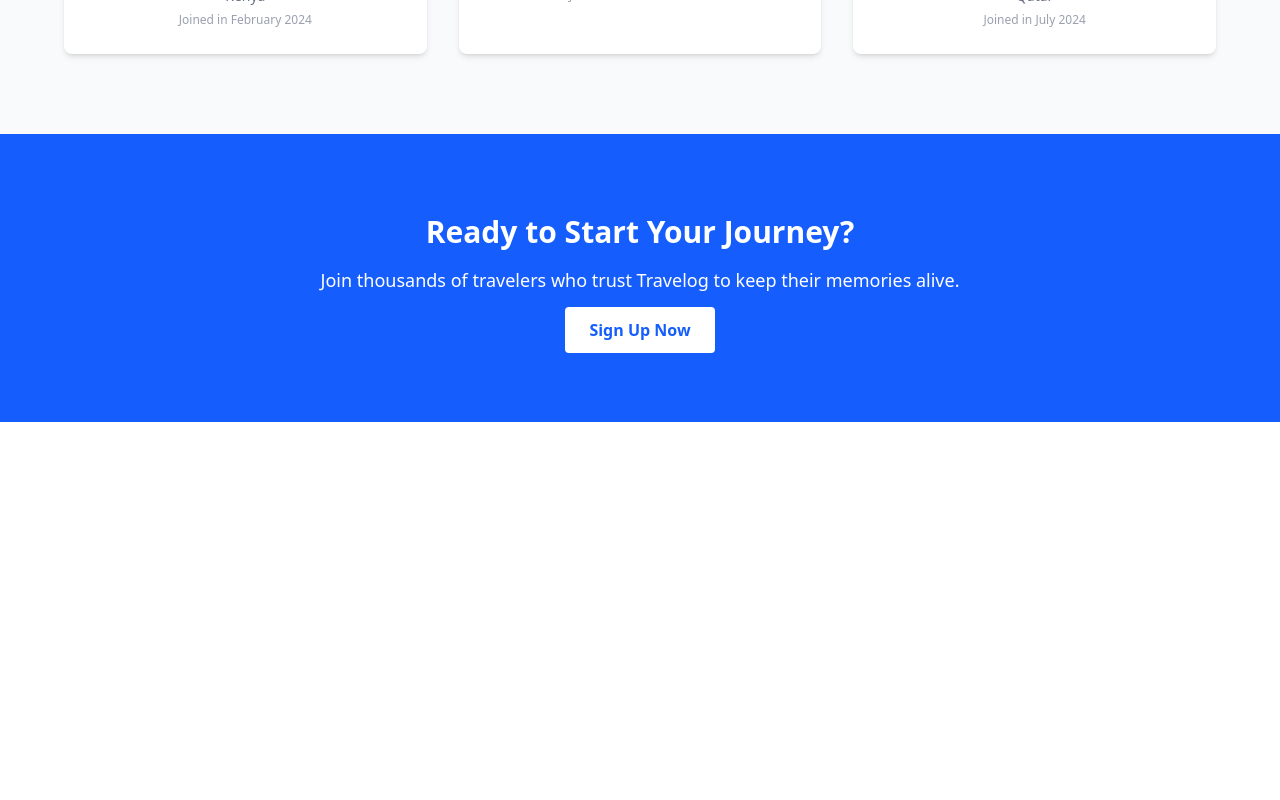
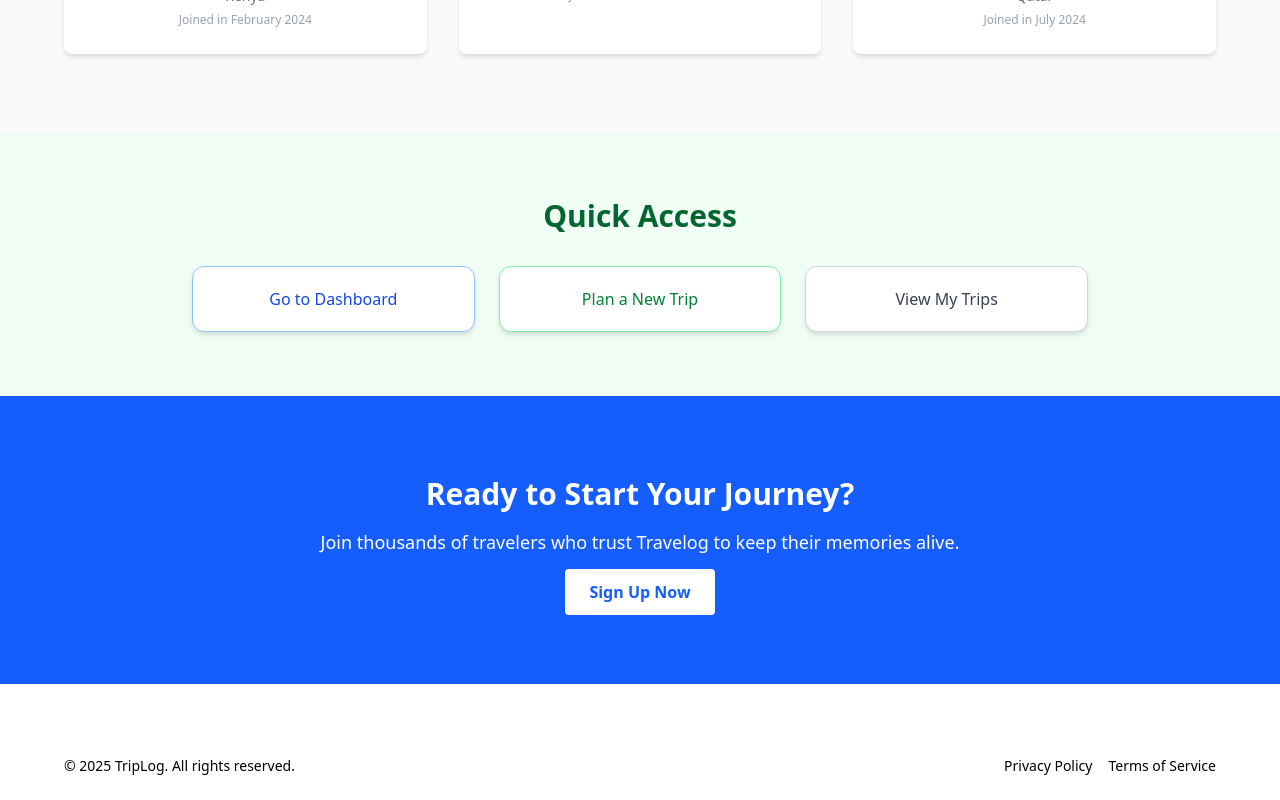
Before and after one commit to Ezekiel-Lokeru/Traveller-logs, a React (Vite) app in the folder client/: page / in a window 1280 px wide. Shown: the part 1634-2434 px from the top of the page. Before the commit the page ends 2056 px from the top, so only its background shows below. Built offline with nearby package versions, Linux system fonts and the light colour scheme.

Commit message:
Homepage updated

```diff
--- /dev/null
+++ b/client/src/components/Footer.jsx
@@ -0,0 +1,25 @@
+const Footer = () => {
+  return (
+    <footer className="bg-secondary text-black py-6 px-4 mt-12">
+      <div className="max-w-6xl mx-auto flex flex-col md:flex-row justify-between items-center">
+        <p className="text-sm">&copy; {new Date().getFullYear()} TripLog. All rights reserved.</p>
+        <div className="flex space-x-4 mt-2 md:mt-0">
+          <a
+            href="#"
+            className="hover:underline text-sm"
+          >
+            Privacy Policy
+          </a>
+          <a
+            href="#"
+            className="hover:underline text-sm"
+          >
+            Terms of Service
+          </a>
+        </div>
+      </div>
+    </footer>
+  );
+};
+
+export default Footer;
--- a/client/src/components/Navbar.jsx
+++ b/client/src/components/Navbar.jsx
@@ -23,6 +23,7 @@
           </>
         ) : (
           <>
+            <Link to="/" className="not-only-of-type:text-xl font-bold hover:text-blue-600">Home</Link>
             <Link to="/register" className="text-xl font-bold hover:text-blue-600">Register</Link>
             <Link to="/login" className="text-xl font-bold hover:text-blue-600">Login</Link>
           </>
--- a/client/src/pages/HomePage.jsx
+++ b/client/src/pages/HomePage.jsx
@@ -1,6 +1,7 @@
-import { Link } from "react-router-dom";
+import { Link, useNavigate } from "react-router-dom";
 // eslint-disable-next-line no-unused-vars
 import { motion } from "framer-motion";
+import Footer from "../components/Footer";
 
 // Animation variants
 const fadeUp = {
@@ -17,6 +18,8 @@
 };
 
 const HomePage = () => {
+  const navigate = useNavigate();
+
   return (
     <div className="font-sans text-gray-800">
       {/* Hero Section */}
@@ -151,6 +154,54 @@
         </div>
       </section>
 
+      {/* Quick Links to Protected Routes */}
+      <section className="py-16 px-4 bg-green-50 text-center">
+        <motion.h2
+          className="text-3xl font-bold mb-8 text-green-800"
+          initial="hidden"
+          whileInView="visible"
+          viewport={{ once: true }}
+          variants={fadeUp}
+        >
+          Quick Access
+        </motion.h2>
+        <div className="grid gap-6 sm:grid-cols-2 md:grid-cols-3 max-w-4xl mx-auto">
+          <motion.button
+            onClick={() => navigate("/dashboard")}
+            className="bg-white border border-blue-300 hover:border-blue-500 shadow-md rounded-xl p-5 text-blue-700 hover:bg-blue-50 transition"
+            custom={1}
+            initial="hidden"
+            whileInView="visible"
+            viewport={{ once: true }}
+            variants={fadeUp}
+          >
+            Go to Dashboard
+          </motion.button>
+          <motion.button
+            onClick={() => navigate("/create-trip")}
+            className="bg-white border border-green-300 hover:border-green-500 shadow-md rounded-xl p-5 text-green-700 hover:bg-green-50 transition"
+            custom={2}
+            initial="hidden"
+            whileInView="visible"
+            viewport={{ once: true }}
+            variants={fadeUp}
+          >
+            Plan a New Trip
+          </motion.button>
+          <motion.button
+            onClick={() => navigate("/trips")}
+            className="bg-white border border-gray-300 hover:border-gray-500 shadow-md rounded-xl p-5 text-gray-700 hover:bg-gray-50 transition"
+            custom={3}
+            initial="hidden"
+            whileInView="visible"
+            viewport={{ once: true }}
+            variants={fadeUp}
+          >
+            View My Trips
+          </motion.button>
+        </div>
+      </section>
+
       {/* Call to Action */}
       <motion.section
         className="py-20 bg-blue-600 text-white text-center px-4"
@@ -170,6 +221,8 @@
           Sign Up Now
         </Link>
       </motion.section>
+
+      <Footer />
     </div>
   );
 };
```
